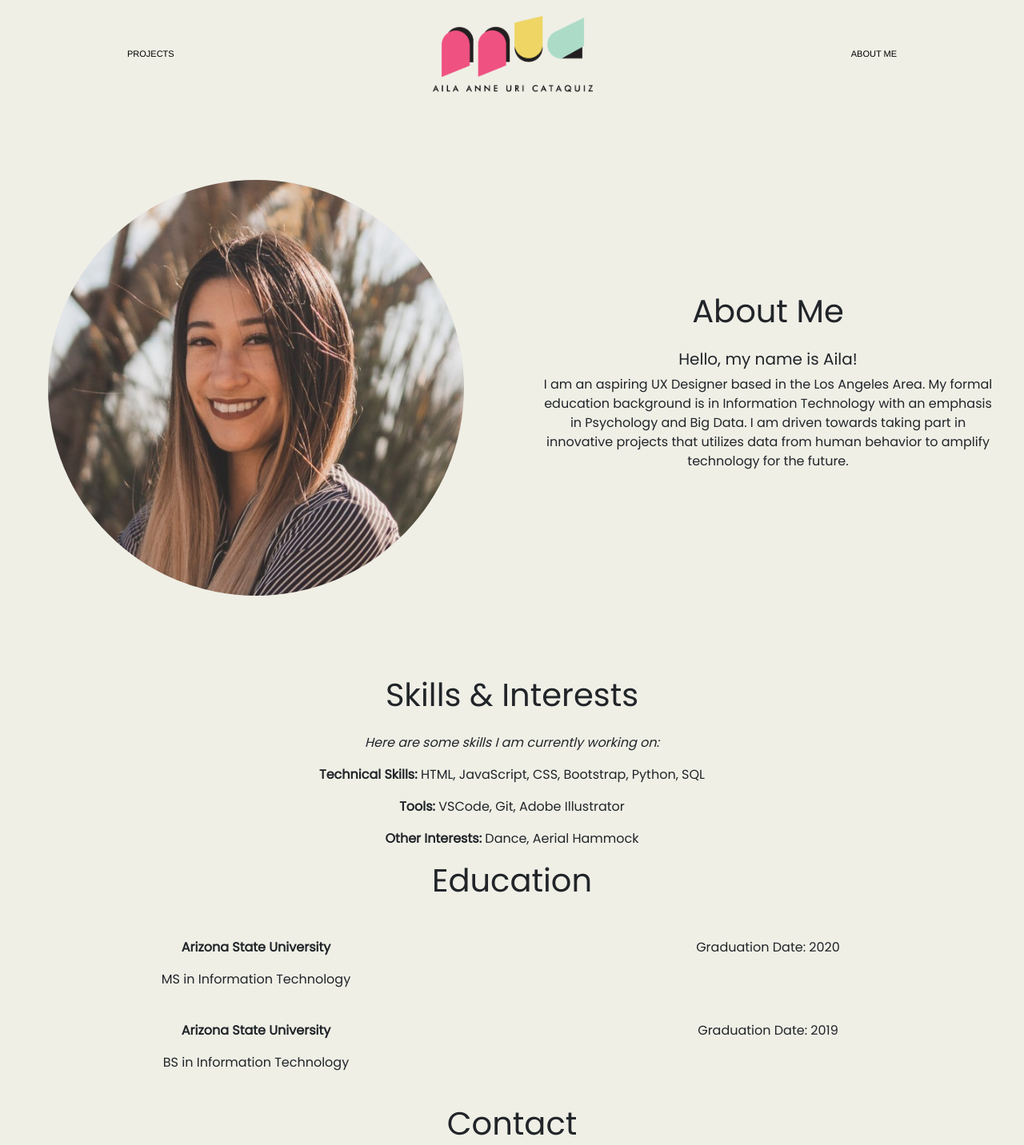
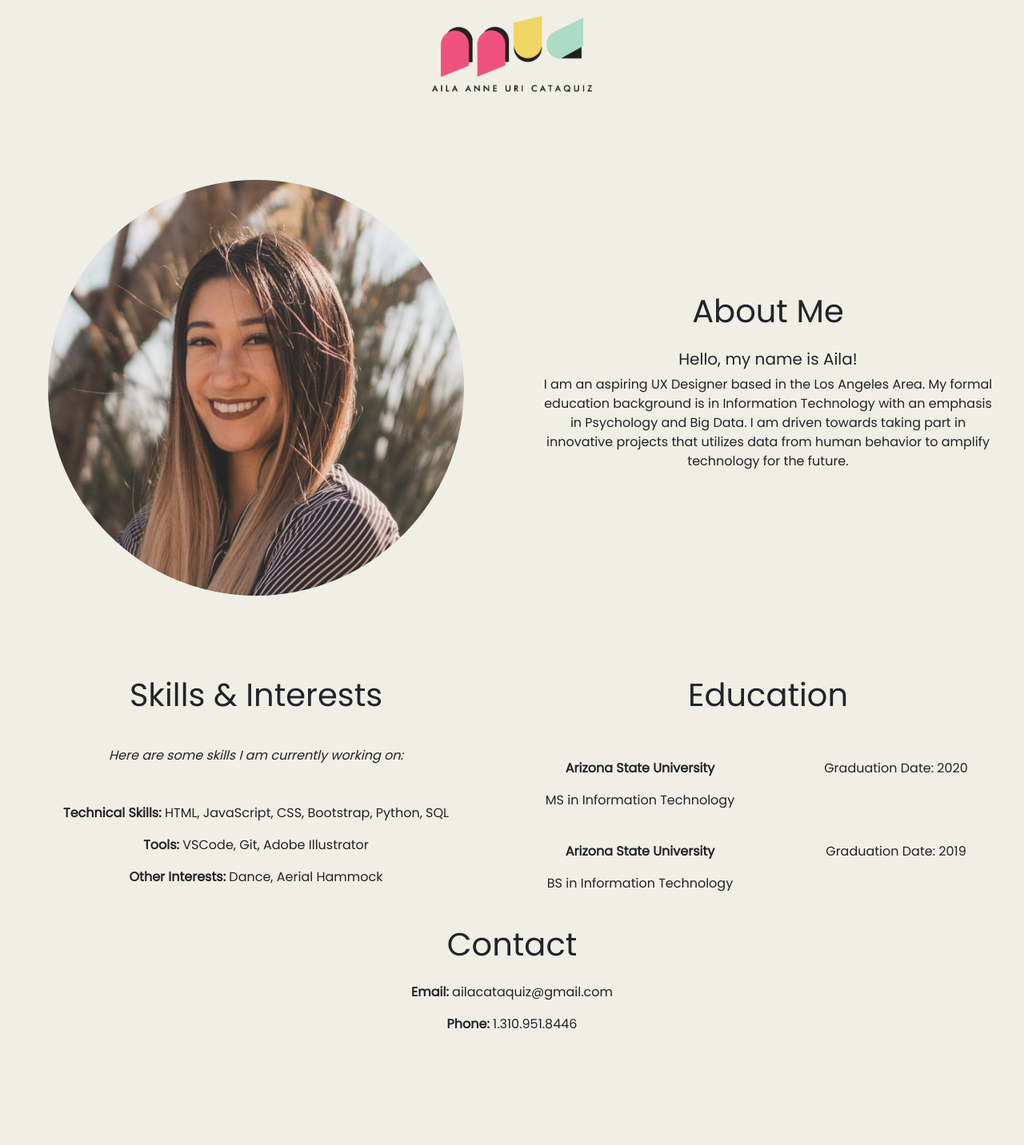
Before and after one commit to ailacataquiz/ailacataquiz.github.io, a plain HTML site: page home.html in a window 1280 px wide. Shown: the top 1432 px of the page at 80% size. After the commit the page ends 1309 px from the top, so only its background shows below. Drawn offline with nearby package versions, Linux system fonts and the light colour scheme.

Commit message:
Finish About Me

```diff
--- a/home.html
+++ b/home.html
@@ -21,8 +21,8 @@
       <a href="home.html"><img src="aauc.png" alt="AAUC" id="logo"></a> <!--Logo-->
       </div>
 
-      <a href="projects.html" class="item">PROJECTS</a>   <!-- Projects Index -->
-      <a href="aboutme.html" class="item">ABOUT ME</a>   <!-- Bio/Contact Info-->
+      <!-- <a href="projects.html" class="item">PROJECTS</a>    Projects Index -->
+      <!--  <a href="aboutme.html" class="item">ABOUT ME</a>   Bio/Contact Info-->
     </div>
 
     <div class="container-fluid" id="about-me">
@@ -43,20 +43,24 @@
           </div>
       </div>
 
+
+      <div class="row">
+        <div class="col text-center">
+          <h1 class="text-center">Skills & Interests</h1>
+        </div>
+        <div class="col text-center">
+          <h1 class="text-center">Education</h1>
+        </div>
+      </div>
+
       <div class="row align-items-center">
         <div class="col text-center">
-          <h1 class="text-center mb-4">Skills & Interests</h1>
           <i class="mb-4">Here are some skills I am currently working on:</i>
-          <p class="mt-3"><b>Technical Skills: </b>HTML, JavaScript, CSS, Bootstrap, Python, SQL</p>
+          <p class="mt-5"><b>Technical Skills: </b>HTML, JavaScript, CSS, Bootstrap, Python, SQL</p>
           <p><b>Tools: </b>VSCode, Git, Adobe Illustrator</p>
           <p><b>Other Interests: </b>Dance, Aerial Hammock</p>
         </div>
-      </div>
-
-
-      <div class="row align-items-center">
         <div class="col">
-          <h1 class="text-center">Education</h1>
           <div class="row mt-5 mb-4">
             <div class="col text-center">
               <p><b>Arizona State University</b></p>
@@ -80,7 +84,7 @@
 
       <div class="row align-items-center">
         <div class="col text-center">
-          <h1 class="text-center">Contact</h1>
+          <h1 class="text-center mb-4">Contact</h1>
           <p>
             <b>Email: </b>ailacataquiz@gmail.com
           </p>
```
